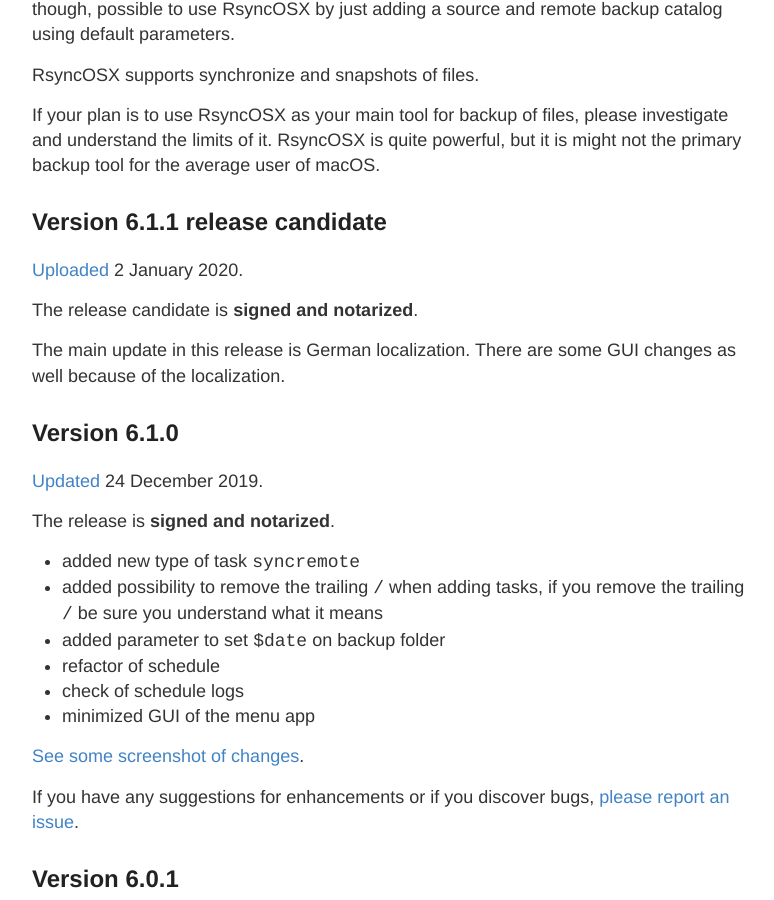
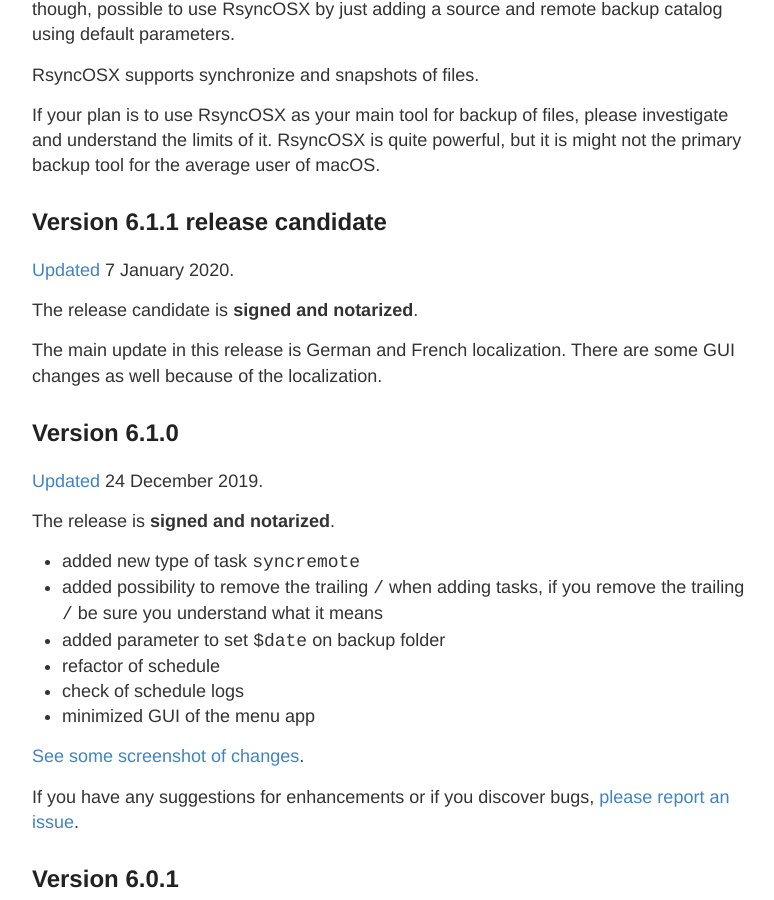
Before and after one commit to d2s/Documentation, a Jekyll site: the page built from _posts/2018-04-10-Changelog.md, in a window 1280 px wide and 900 px high, scrolled down 867 px. Shown: the whole window, without its empty margins (248-1022 px from the left). Built offline with Jekyll 4.4.1, drawn with Linux system fonts in a browser that asks for light colours.

Commit message:
Update 2018-04-10-Changelog.md

```diff
--- a/_posts/2018-04-10-Changelog.md
+++ b/_posts/2018-04-10-Changelog.md
@@ -23,11 +23,11 @@ If your plan is to use RsyncOSX as your main tool for backup of files, please in
 
 ## Version 6.1.1 release candidate
 
-[Uploaded](https://github.com/rsyncOSX/RsyncOSX/releases/tag/v6.1.0) 2 January 2020.
+[Updated](https://github.com/rsyncOSX/RsyncOSX/releases/tag/v6.1.0) 7 January 2020.
 
 The release candidate is **signed and notarized**.
 
-The main update in this release is German localization. There are some GUI changes as well because of the localization.
+The main update in this release is German and French localization. There are some GUI changes as well because of the localization.
 
 ## Version 6.1.0
 
```
